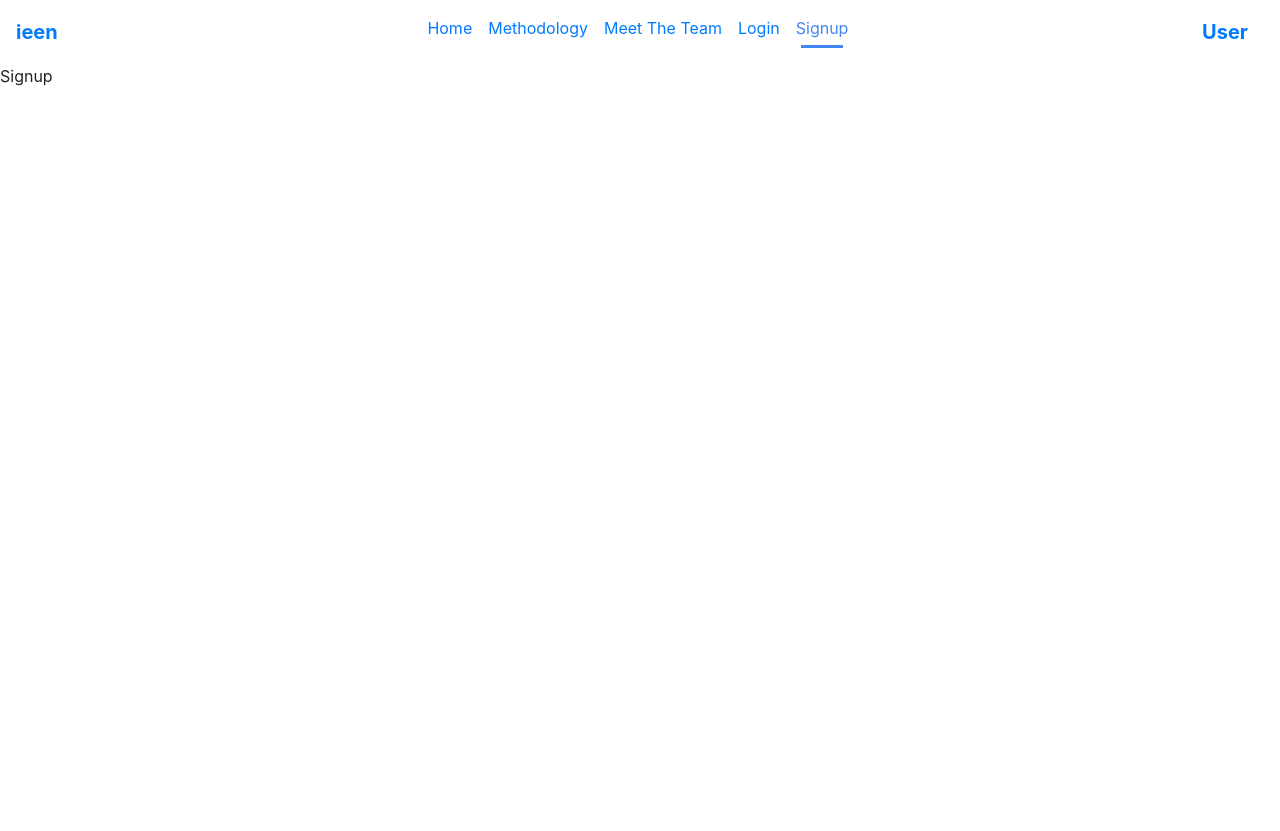
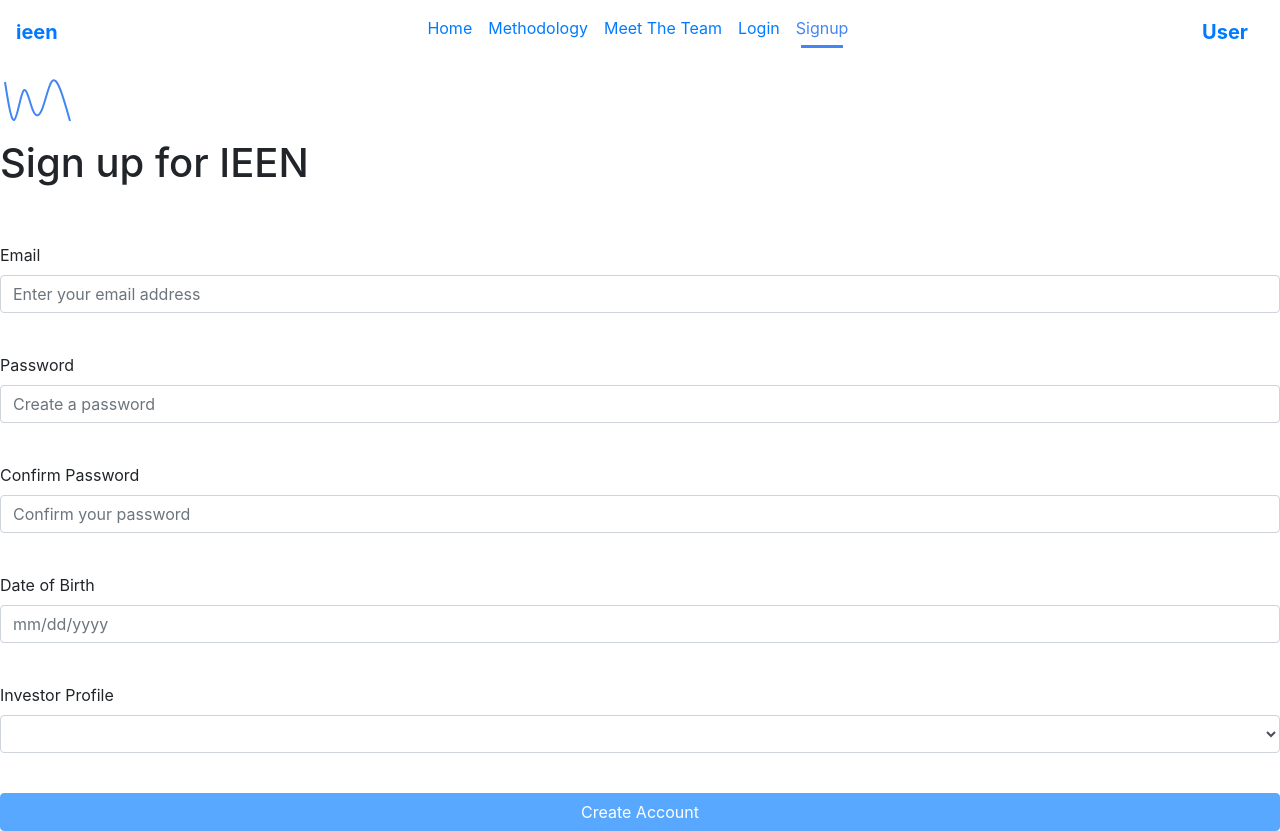
Before and after one commit to ayovev/project-blue-is, a React (Create React App) app in the folder app-client/: page /signup in a window 1280 px wide. Before the commit the page ends 800 px from the top, so only its background shows below. Built offline with nearby package versions, Linux system fonts and the light colour scheme.

Commit message:
made first iteration of Signup component

```diff
--- a/app-client/src/Components/Signup/Signup.css
+++ b/app-client/src/Components/Signup/Signup.css
@@ -1,3 +1,20 @@
 :local(.container) {
+  margin: 0% auto 0% auto;
+  border: 1px solid #d3d3d3;
+  border-radius: 1%;
   background: #ffffff;
+  width: 30%;
+  padding: 4%;
 }
+
+:local(.preFormText) {
+  margin: 0% auto 0% auto;
+  text-align: center;
+  font-size: 32px;
+  font-variant: small-caps;
+}
+
+:local(.chart) {
+  margin: 2% auto 0% auto;
+  text-align: center;
+}
--- a/app-client/src/Components/Signup/Signup.js
+++ b/app-client/src/Components/Signup/Signup.js
@@ -1,12 +1,95 @@
-import React, { Component } from "react";
-import styles from "./Signup.css";
+import React, { Component } from 'react';
+import { FormGroup, Input, Button, Label } from 'reactstrap';
+import { LineChart, Line } from 'recharts'
+import styles from './Signup.css';
+
+const DATA_LENGTH = 8;
 
 export default class Signup extends Component {
+  constructor(props) {
+    super(props);
+
+    this.state = {
+      email: ``,
+      password: ``,
+      confirmPassword: ``,
+      birthdate: ``,
+      investorPreferences: ``,
+    };
+  }
+
+  handleChange = (event) => {
+    this.setState({
+      [event.target.id]: event.target.value,
+    });
+  }
+
+  // definitely need to have more validation here but it's a start
+  validateForm = () => {
+    return this.state.email.length > 6 && this.state.password.length > 6 && (this.state.password === this.state.confirmPassword);
+  }
+
+  // may want to replace this function with some hard-coded data for consistency
+  generateData = () => {
+    let data = [];
+    let value;
+     for (let index = 0; index < DATA_LENGTH; index++) {
+      value = Math.floor(Math.random() * Math.floor(50));
+      data.push({value: value});
+    }
+     return data;
+  }
+
   render() {
     return (
-      <div className={styles.container}>
-        Signup
-      </div>
+      <React.Fragment>
+        <div>
+          {/* Possibly include some kind of chart here before the text to add a dynamic branding component to the page? */}
+          <LineChart className={styles.chart} width={75} height={75} data={this.generateData()}>
+            <Line type="natural" dataKey="value" stroke="#4286f4" strokeWidth={2} dot={null} animationDuration={1200}/>
+          </LineChart>
+        </div>
+        <h1 className={styles.preFormText}>Sign up for IEEN</h1>
+        <br/>
+        <br/>
+        <div className={styles.container}>
+          <FormGroup>
+            <Label for="email">Email</Label>
+            <Input type="email" id="email" value={this.state.email} onChange={this.handleChange} placeholder="Enter your email address" />
+          </FormGroup>
+          <br/>
+          <FormGroup>
+            <Label for="password">Password</Label>
+            <Input type="password" id="password" value={this.state.password} onChange={this.handleChange} placeholder="Create a password" />
+          </FormGroup>
+          <br/>
+          <FormGroup>
+            <Label for="confirmPassword">Confirm Password</Label>
+            <Input type="password" id="confirmPassword" value={this.state.confirmPassword} onChange={this.handleChange} placeholder="Confirm your password" />
+          </FormGroup>
+          <br/>
+          <FormGroup>
+            <Label for="birthdate">Date of Birth</Label>
+            <Input type="datetime" id="birthdate" value={this.state.birthdate} onChange={this.handleChange} placeholder="mm/dd/yyyy" />
+          </FormGroup>
+          <br/>
+          <FormGroup>
+            <Label for="investorPreferences">Investor Profile</Label>
+            <Input type="select" id="investorPreferences" value={this.state.investorPreferences} onChange={this.handleChange}>
+              <option></option>
+              <option value="scalper">Scalper</option>
+              <option value="dayTrader">Day Trader</option>
+              <option value="swingTrader">Swing Trader</option>
+              <option value="investor">Investor</option>
+              <option value="economist">Economist</option>
+            </Input>
+          </FormGroup>
+          <br/>
+          <Button type="submit" color="primary" block disabled={!this.validateForm()}>
+            Create Account
+          </Button>
+        </div>
+      </React.Fragment>
     );
   }
 }
```
